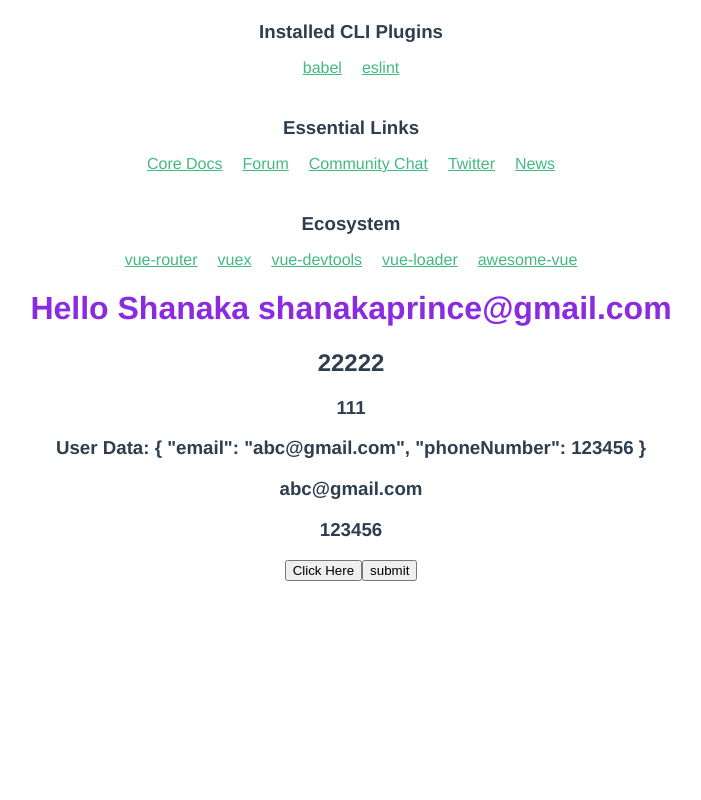
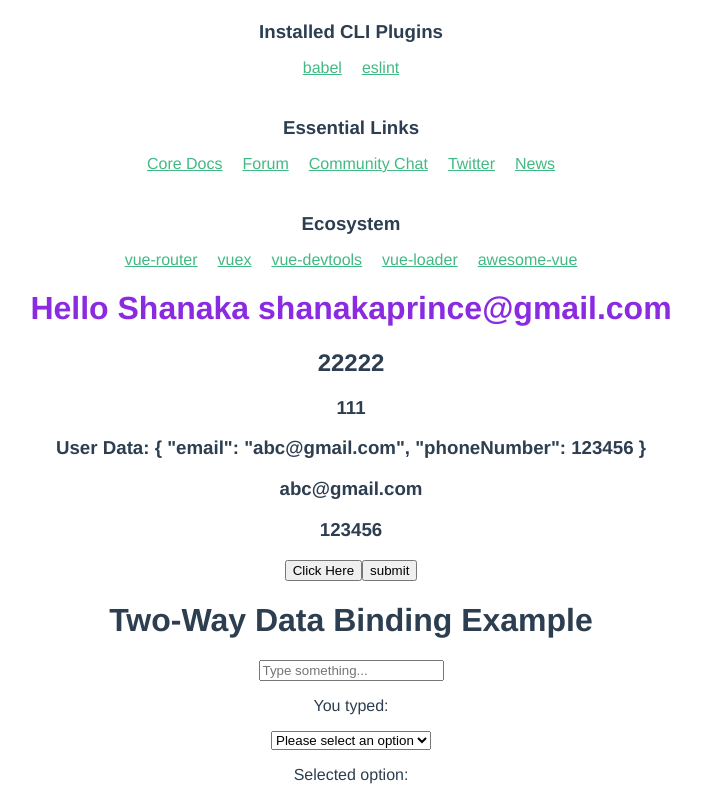
Before and after one commit to shanakasp/vue-udemy-course, a Vue app: page / in a window 1280 px wide. Shown: the part 399-1199 px from the top of the page, without its empty margins (289-990 px from the left). Before the commit the page ends 988 px from the top, so only its background shows below. Built offline with nearby package versions, Linux system fonts and the light colour scheme.

Commit message:
modified App.vue added TwoWayBinding.vue

```diff
--- a/src/App.vue
+++ b/src/App.vue
@@ -3,18 +3,21 @@
     <img alt="Vue logo" src="./assets/logo.png" />
     <HelloWorld msg="Shanaka Prince" />
     <PAGES />
+    <TwoWayBinding />
   </div>
 </template>
 
 <script>
 import HelloWorld from "./components/HelloWorld.vue";
 import PAGES from "./components/PAGES.vue";
+import TwoWayBinding from "./components/TwoWayBinding";
 
 export default {
   name: "App",
   components: {
     HelloWorld,
     PAGES,
+    TwoWayBinding,
   },
 };
 </script>
--- /dev/null
+++ b/src/components/TwoWayBinding.vue
@@ -0,0 +1,39 @@
+<template>
+  <div>
+    <h1>Two-Way Data Binding Example</h1>
+
+    <!-- Input bound to `message` -->
+    <input v-model="message" placeholder="Type something..." />
+
+    <!-- Display the bound data -->
+    <p>You typed: {{ message }}</p>
+
+    <!-- Select bound to `selectedOption` -->
+    <select v-model="selectedOption">
+      <option disabled value="">Please select an option</option>
+      <option>Option 1</option>
+      <option>Option 2</option>
+      <option>Option 3</option>
+    </select>
+
+    <!-- Display the selected option -->
+    <p>Selected option: {{ selectedOption }}</p>
+  </div>
+</template>
+
+<script>
+export default {
+  name: "TwoWayBinding",
+
+  data() {
+    return {
+      message: "", // For the text input
+      selectedOption: "", // For the select dropdown
+    };
+  },
+};
+</script>
+
+<style scoped>
+/* Add your styles here */
+</style>
```
